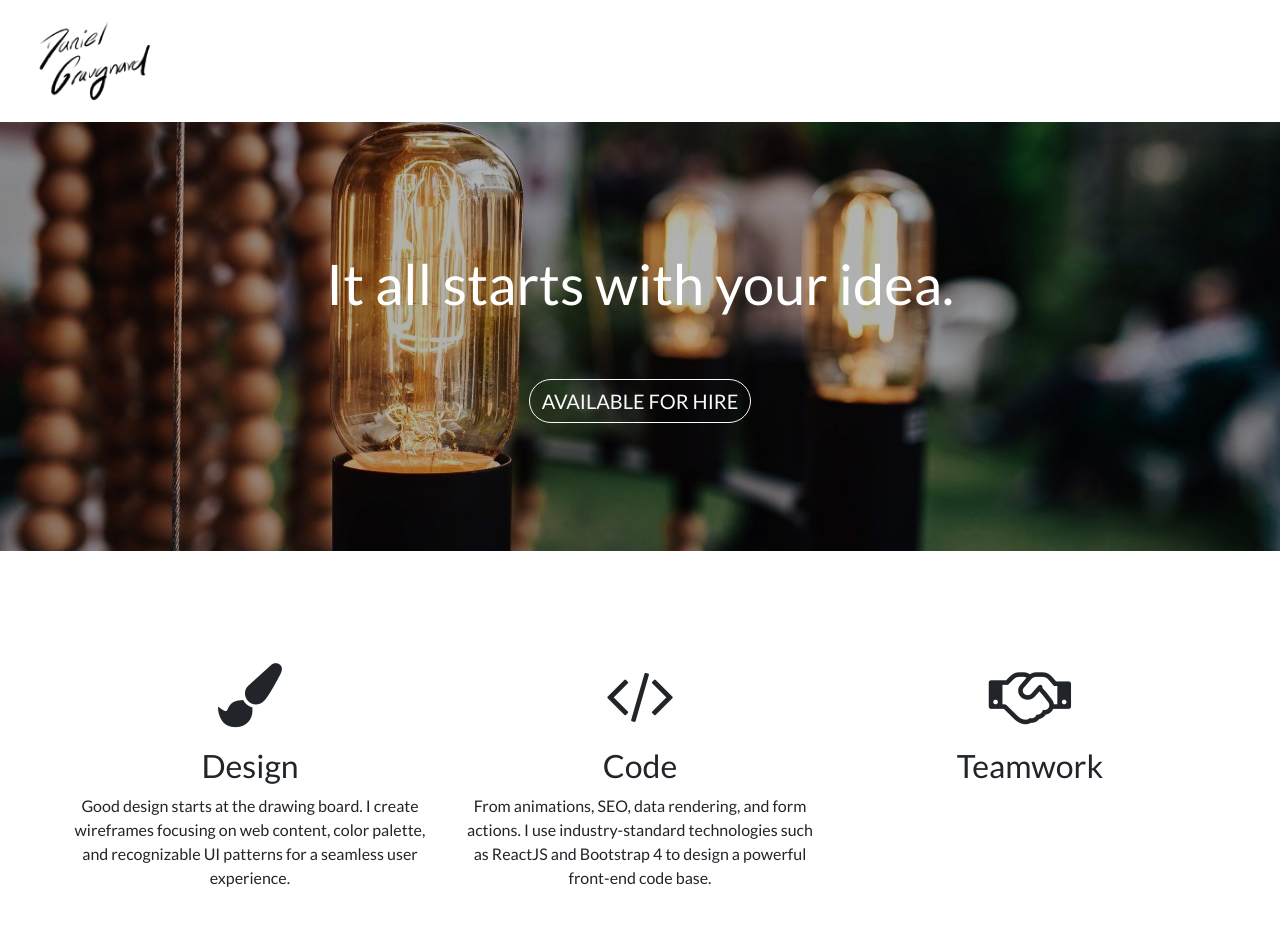
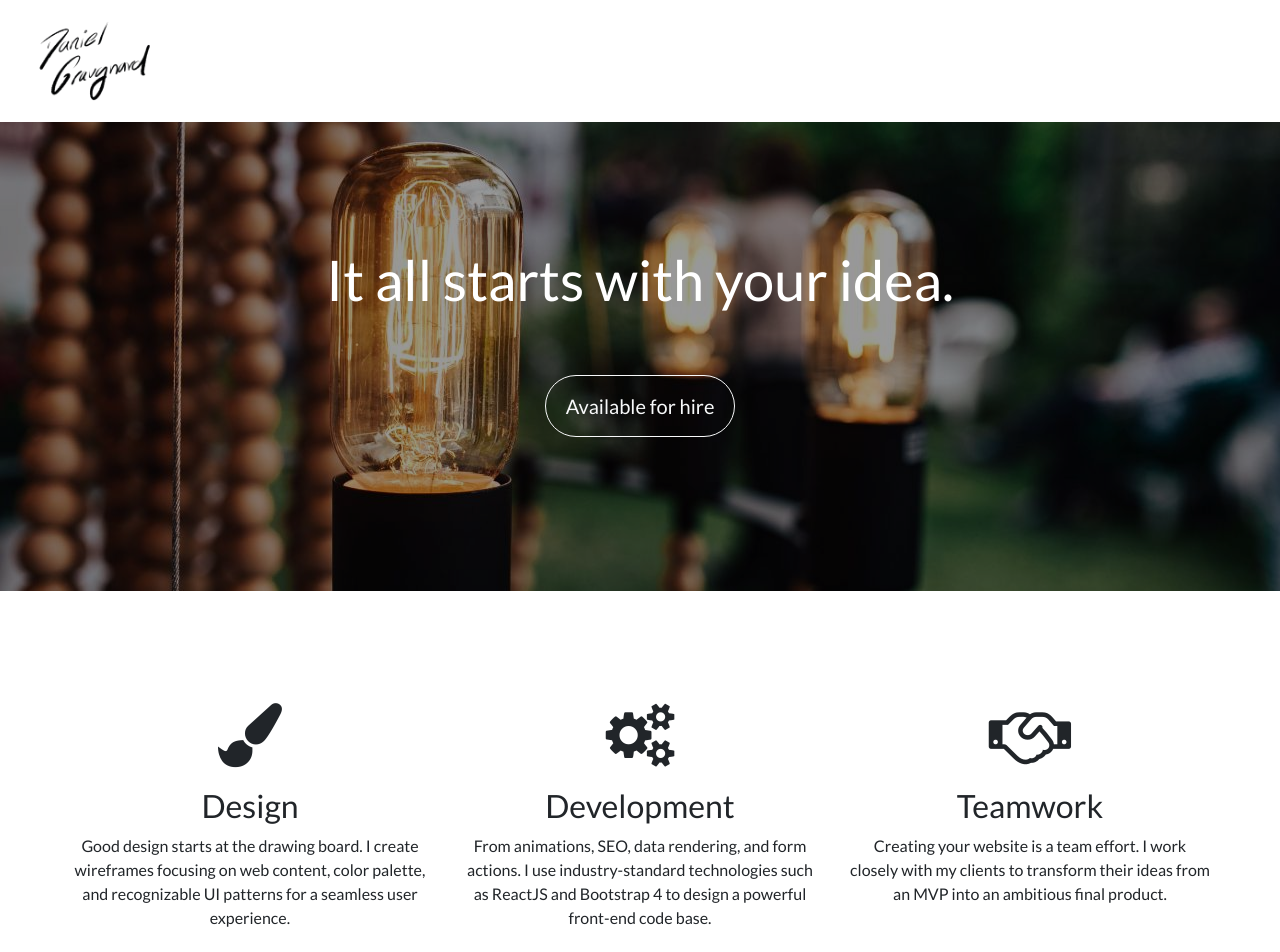
Before and after one commit to dan11218/danny_portfolio, a React (Create React App) app: page /#/ in a window 1280 px wide. Shown: the top 952 px of the page. Built offline with nearby package versions, Linux system fonts and the light colour scheme.

Commit message:
fixes some alignment

```diff
--- a/src/App.css
+++ b/src/App.css
@@ -2,14 +2,22 @@ body {
   font-family: 'Lato', sans-serif;
 }
 
-#hire-button {
-  border-radius: 40px;
-  margin-top: 30px;
-  font-size: 20px;
+#jumbotron {
+  background: linear-gradient( rgba(0, 0, 0, 0.4), rgba(0, 0, 0, 0.4) ), url('./images/lightbulbs.jpg') center center;
+  background-size: cover;
 }
 
-#jumbotron {
-  padding: 10%;
+#slogan {
+  margin-top: 30px;
+  padding-top: 30px;
+}
+
+#hire-button {
+  border-radius: 45px;
+  margin-top: 30px;
+  margin-bottom: 90px;
+  padding: 15px 20px;
+  font-size: 20px;
 }
 
 footer {
@@ -30,6 +38,10 @@ footer {
   margin-bottom: 20px;
 }
 
+#project-header {
+  padding: 4rem;
+}
+
 #copywrite {
   margin-top: 20px;
   color: white;
--- a/src/App.js
+++ b/src/App.js
@@ -1,7 +1,7 @@
 import React, { Component } from 'react';
 import { Switch, Route } from 'react-router-dom';
 import NavBar from './components/NavBar';
-import Home from './components/Home';
+import Jumbotron from './components/Jumbotron';
 import Footer from './components/Footer'
 import About from './components/About';
 import Projects from './components/Projects';
@@ -13,7 +13,7 @@ class App extends Component {
     return (
       <div className='app'>
         <NavBar />
-        <Home />
+        <Jumbotron />
         <About />
         <Projects />
         <Footer />
--- a/src/components/About.js
+++ b/src/components/About.js
@@ -19,8 +19,8 @@ const About = (props) => {
           </p>
         </div>
         <div id='about-box' className='col-sm'>
-          <i id='about-icon' className='fa fa-code' />
-          <h2>Code</h2>
+          <i id='about-icon' className='fa fa-gears' />
+          <h2>Development</h2>
           <p>
             From animations, SEO, data rendering, and form actions. I use
             industry-standard technologies such as ReactJS and Bootstrap 4 to
@@ -30,6 +30,10 @@ const About = (props) => {
         <div id='about-box' className='col-sm'>
           <i id='about-icon' className='fa fa-handshake-o' />
           <h2>Teamwork</h2>
+          <p>
+            Creating your website is a team effort. I work closely with my clients
+            to transform their ideas from an MVP into an ambitious final product.
+          </p>
         </div>
       </div>
     </div>
--- a/src/components/Home.js
+++ /dev/null
@@ -1,13 +0,0 @@
-import React from 'react';
-import '../../node_modules/font-awesome/css/font-awesome.min.css';
-
-const HomePage = (props) => {
-	return (
-		<div id='jumbotron' className='jumbotron text-white text-center'>
-			<h1 className='display-4'>It all starts with your idea.</h1><br />
-			<a id='hire-button' className='btn btn-outline-light' role='button' alt='available for hire' href='mailto:dangraug@me.com'>AVAILABLE FOR HIRE</a>
-		</div>
-	)
-}
-
-export default HomePage;
--- /dev/null
+++ b/src/components/Jumbotron.js
@@ -0,0 +1,13 @@
+import React from 'react';
+import '../../node_modules/font-awesome/css/font-awesome.min.css';
+
+const Jumbotron = (props) => {
+	return (
+		<div id='jumbotron' className='jumbotron text-white text-center'>
+			<h1 id='slogan' className='display-4'>It all starts with your idea.</h1><br />
+			<a id='hire-button' className='btn btn-outline-light' role='button' alt='available for hire' href='mailto:dangraug@me.com'>Available for hire</a>
+		</div>
+	)
+}
+
+export default Jumbotron;
--- a/src/components/Projects.js
+++ b/src/components/Projects.js
@@ -5,6 +5,9 @@ import React from 'react';
 const Projects = (props) => {
 	return (
 		<div className='container'>
+			<div id='project-header' className='text-center'>
+				<h1 className='display-4'>A few things I'm working on.</h1>
+			</div>
 			<div className='card' style={{width: '18rem;'}}>
 				<img alt='hilda' className='card-img-top' src={require('../images/hilda.png')} />
 				<div className='card-body'>
```
Also changed, not shown: src/components/Footer.js (renamed from src/components/Footer.jsx, +9 -3 lines), src/bootstrap.css.
